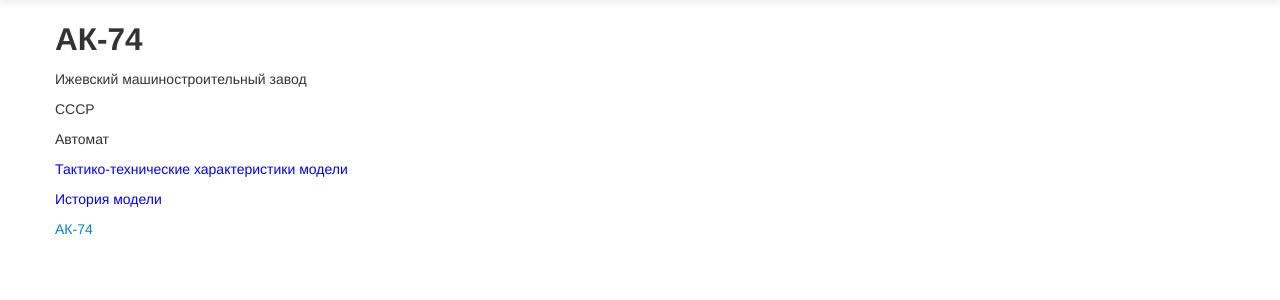
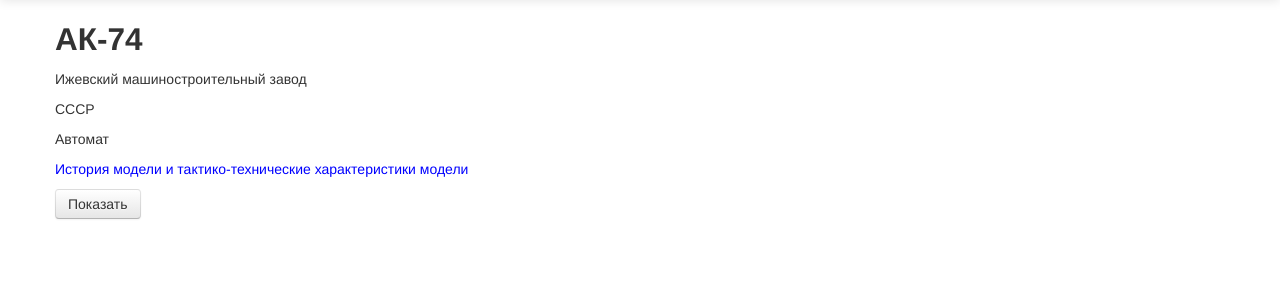
Before and after one commit to 8horizontal/Coursework, a Django app: page /cw/3/ in a window 1280 px wide. Shown: the part 51-351 px from the top of the page. Run offline with Django 3.2, Linux system fonts and the light colour scheme; data comes from the database, SQL or seed files in the repository; parts of the project's set-up code (start-up, migrations or seed data) failed here and were passed over; some libraries are stand-ins or nearby versions.

Commit message:
Completed conclusion - history and TTC

```diff
--- a/dj_project/models.py
+++ b/dj_project/models.py
@@ -5,7 +5,7 @@
 class ModelWeapon(models.Model):
     title = models.CharField(max_length=30, verbose_name='Модель оружия')
     ttc = models.TextField(verbose_name='Тактико-технические характеристики')
-    history = models.TextField(verbose_name='История')
+    history = models.TextField(verbose_name='История модели')
 
     class Meta:
         verbose_name = 'Модель оружия'
@@ -71,11 +71,10 @@
 class Weapon(models.Model):
     title = models.CharField(max_length=50, verbose_name='Тип оружия')
     mark = models.ForeignKey(ManufacturerWeapon, related_name='+', verbose_name='Производитель оружия')
-    model = models.ForeignKey(ModelWeapon, related_name='model', verbose_name='Модель оружия')
-    patron = models.ForeignKey(Patron, related_name='Weapon', verbose_name='Патрон')
-    country = models.ForeignKey(CountryFabricator, related_name='Weapons', verbose_name='Страна производитель')
-    history = models.ForeignKey(ModelWeapon,related_name='+', verbose_name='История модели')
-    #ttc = models.ForeignKey(ModelWeapon,related_name='+', verbose_name='Тактико-технические характеристики')
+    model = models.ForeignKey(ModelWeapon, related_name='+', verbose_name='Модель оружия')
+    patron = models.ForeignKey(Patron, related_name='weapons', verbose_name='Патрон')
+    country = models.ForeignKey(CountryFabricator, related_name='weapons', verbose_name='Страна производитель')
+    history = models.ForeignKey(ModelWeapon, related_name='+', verbose_name='История модели')
 
     class Meta:
         verbose_name = 'Оружие'
@@ -87,8 +86,5 @@
     def get_absolute_url(self):
         return "/cw/%i/" % self.id
 
-    '''def get_url_ttc(self):
-        return "/cw/%i/%d/" % (self.id, self.ttc.get_absolut_url())'''
-
     def get_url_history(self):
         return "/cw/%i/%d/" % (self.id, self.history.id)
--- a/dj_project/templates/dj_project/modelweapon_detail.html
+++ b/dj_project/templates/dj_project/modelweapon_detail.html
@@ -3,4 +3,6 @@
     <h2>{{ modelweapon.title }}</h2>
     <p style="color: blue">История модели</p>
     <p>{{ modelweapon.history }}</p>
+    <p style="color: blue">Тактико-технические характеристики</p>
+    <p>{{ modelweapon.ttc }}</p>
 {% endblock %}
--- a/dj_project/templates/dj_project/weapon_detail.html
+++ b/dj_project/templates/dj_project/weapon_detail.html
@@ -4,8 +4,6 @@
     <p>{{ weapon.mark }}</p>
     <p>{{ weapon.country }}</p>
     <p>{{ weapon.title }}</p>
-    <p style="color: blue">Тактико-технические характеристики модели</p>
-    <!--<p><a href="{{ weapon.get_url_ttc }}"><button class="btn">Открыть</button></a></p>-->
-    <p style="color: blue">История модели</p>
-    <p><a href="{{ weapon.get_url_history }}">{{ weapon.history }}</a></p>
+    <p style="color: blue">История модели и тактико-технические характеристики модели</p>
+    <p><a href="{{ weapon.get_url_history }}"><button type="submit" class="btn">Показать</button></a></p>
 {% endblock %}
--- a/dj_project/templates/dj_project/weapon_list.html
+++ b/dj_project/templates/dj_project/weapon_list.html
@@ -1,7 +1,7 @@
 {% extends 'dj_project/base.html' %}
 {% block content %}
     {% for weapon in object_list %}
-        <p style="font-size: 30px"><a href="{{ weapon.get_absolute_url }}">{{ weapon.model }}</a></p>
+        <h2><a href="{{ weapon.get_absolute_url }}">{{ weapon.model }}</a></h2>
         <p>{{ weapon.mark }}  {{ weapon.country }}</p>
     {% empty %}
     <p>Нет постов</p>
```
